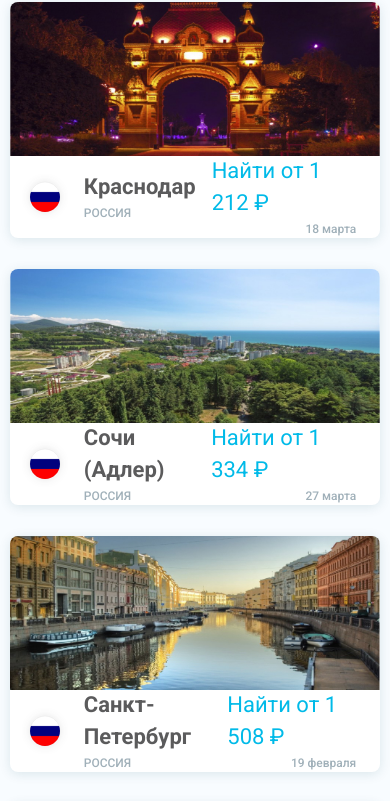
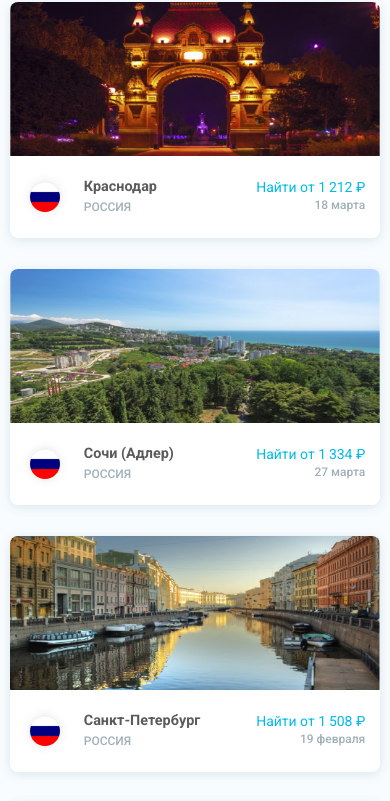
Before and after one commit to p1xar/aviasales-frontend-demo, a React (Create React App) app: page / in a window 390 px wide. Shown: the part 1357-2158 px from the top of the page. Built offline with nearby package versions, Linux system fonts and the light colour scheme.

Commit message:
Add media queries to TravelList component

```diff
--- a/src/Home/TravelList/index.js
+++ b/src/Home/TravelList/index.js
@@ -189,6 +189,9 @@ const Flag = styled.img `
     @media screen and (max-width: 20rem) {
         display: none;
     }
+    @media screen and (min-width: 21rem) {
+        display: block;
+    }
 `;
 
 const DestinationCity = styled.p`
@@ -199,7 +202,7 @@ const DestinationCity = styled.p`
     color: #5B5B5C;
     margin-top: 2rem;
     margin-bottom: 0rem;
-    @media screen and (max-width: 20rem) {
+    @media screen and (max-width: 34.0625rem) {
         font-size: 0.9rem;
         line-height: 1.25rem;
     }
@@ -219,6 +222,9 @@ const DestinationCountry = styled.p`
 const DestinationTitleReversed = styled(DestinationTitle)`
     align-items: flex-end;
     margin-right: 1.5rem;
+    @media screen and (max-width: 48rem) {
+        margin-right: 0.9375rem;
+    }
 `;
 
 const DestinationPrices = styled.a`
@@ -255,7 +261,7 @@ const DestinationPrices = styled.a`
         visibility: visible;
         transform: scaleX(1);
     }
-    @media screen and (max-width: 20rem) {
+    @media screen and (max-width: 34.0625rem) {
         font-size: 0.875rem;
         line-height: 1rem;
     }
```
